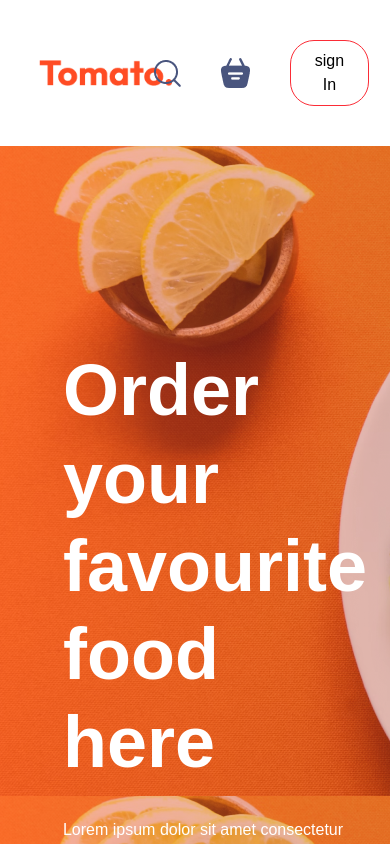
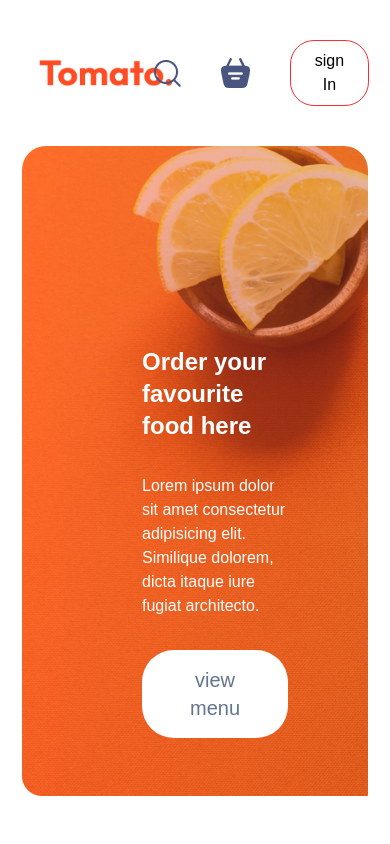
Before and after one commit to ravinder-mvt/FoodApplication, a React (Vite) app in the folder client/: page / in a window 390 px wide. Shown: the top 844 px of the page. Built offline with nearby package versions, Linux system fonts and the light colour scheme.

Commit message:
change hero image

```diff
--- a/client/src/components/HeroSection.jsx
+++ b/client/src/components/HeroSection.jsx
@@ -6,11 +6,12 @@ const HeroSection = () => {
             <div
                 style={{
                     backgroundImage: `url(${assets.header_img})`,
+                    backgroundRepeat:"no-repeat"
                 }}
-                className='sm:w-full sm:h-full rounded-3xl'
+                className='max-w-[400px] h-auto sm:w-full sm:h-full rounded-3xl'
             >
                 <div className='flex  justify-center mt-30 items-start p-20 pl-30 h-full gap-8 flex-col'>
-                    <h1 className='text-7xl font-semibold max-w-4xl  leading-22 text-white'>
+                    <h1 className='text-2xl font-semibold sm:text-7xl sm:font-semibold max-w-4xl  sm:leading-22 text-white'>
                         Order your
                         <br/>
                          favourite food here
```
Also changed, not shown: 1 other file (tests, documents, lock files or other folders).
